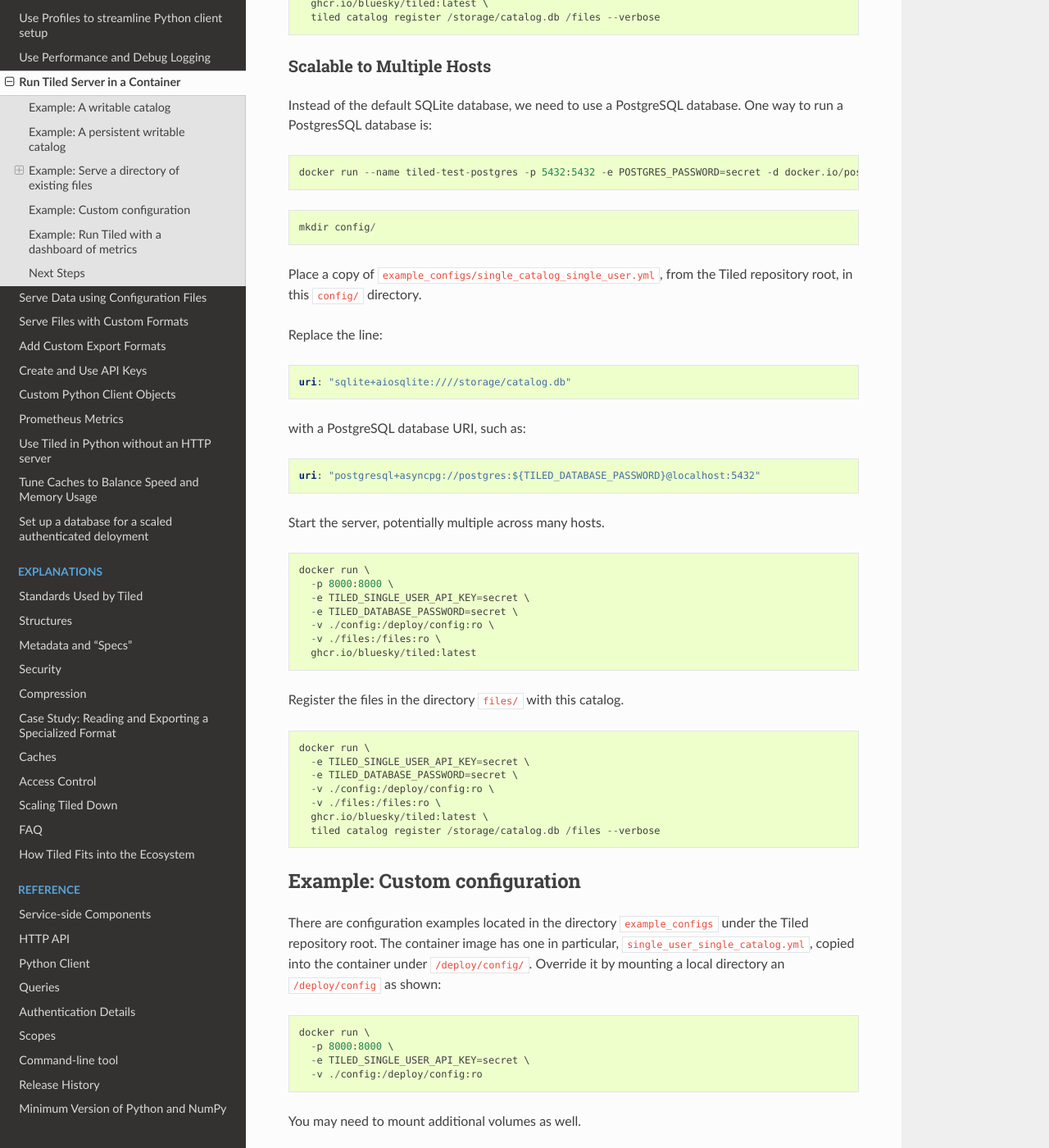
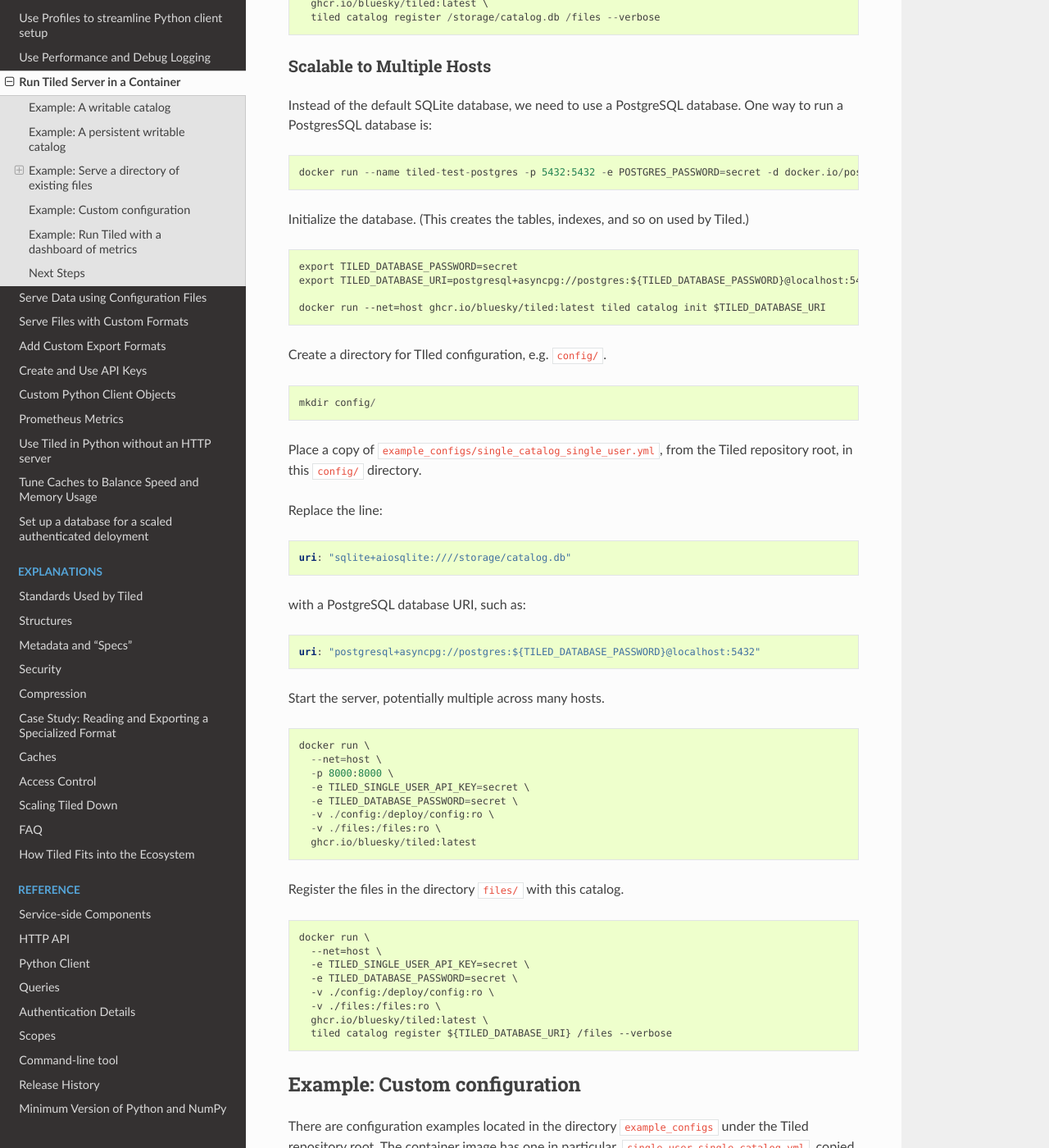
Before and after one commit to bluesky/tiled, a Sphinx documentation site: the page built from docs/source/how-to/docker.md, in a window 1280 px wide and 1400 px high, scrolled down 2453 px. Shown: the whole window at 82% size. Built offline with Sphinx 7.4.7 and the Read the Docs theme 2.0.0, drawn with Linux system fonts in a browser that asks for light colours; pages that are not in the unit, such as notebooks, are missing from menus; the version number could not be read and is left out.

Commit message:
Finish scalable example

````diff
--- a/docs/source/how-to/docker.md
+++ b/docs/source/how-to/docker.md
@@ -129,6 +129,17 @@ One way to run a PostgresSQL database is:
 docker run --name tiled-test-postgres -p 5432:5432 -e POSTGRES_PASSWORD=secret -d docker.io/postgres
 ```
 
+Initialize the database. (This creates the tables, indexes, and so on used by Tiled.)
+
+```
+export TILED_DATABASE_PASSWORD=secret
+export TILED_DATABASE_URI=postgresql+asyncpg://postgres:${TILED_DATABASE_PASSWORD}@localhost:5432
+
+docker run --net=host ghcr.io/bluesky/tiled:latest tiled catalog init $TILED_DATABASE_URI
+```
+
+Create a directory for TIled configuration, e.g. `config/`.
+
 ```
 mkdir config/
 ```
@@ -153,6 +164,7 @@ Start the server, potentially multiple across many hosts.
 
 ```
 docker run \
+  --net=host \
   -p 8000:8000 \
   -e TILED_SINGLE_USER_API_KEY=secret \
   -e TILED_DATABASE_PASSWORD=secret \
@@ -165,12 +177,13 @@ Register the files in the directory `files/` with this catalog.
 
 ```
 docker run \
+  --net=host \
   -e TILED_SINGLE_USER_API_KEY=secret \
   -e TILED_DATABASE_PASSWORD=secret \
   -v ./config:/deploy/config:ro \
   -v ./files:/files:ro \
   ghcr.io/bluesky/tiled:latest \
-  tiled catalog register /storage/catalog.db /files --verbose
+  tiled catalog register ${TILED_DATABASE_URI} /files --verbose
 ```
 
 ## Example: Custom configuration
````
